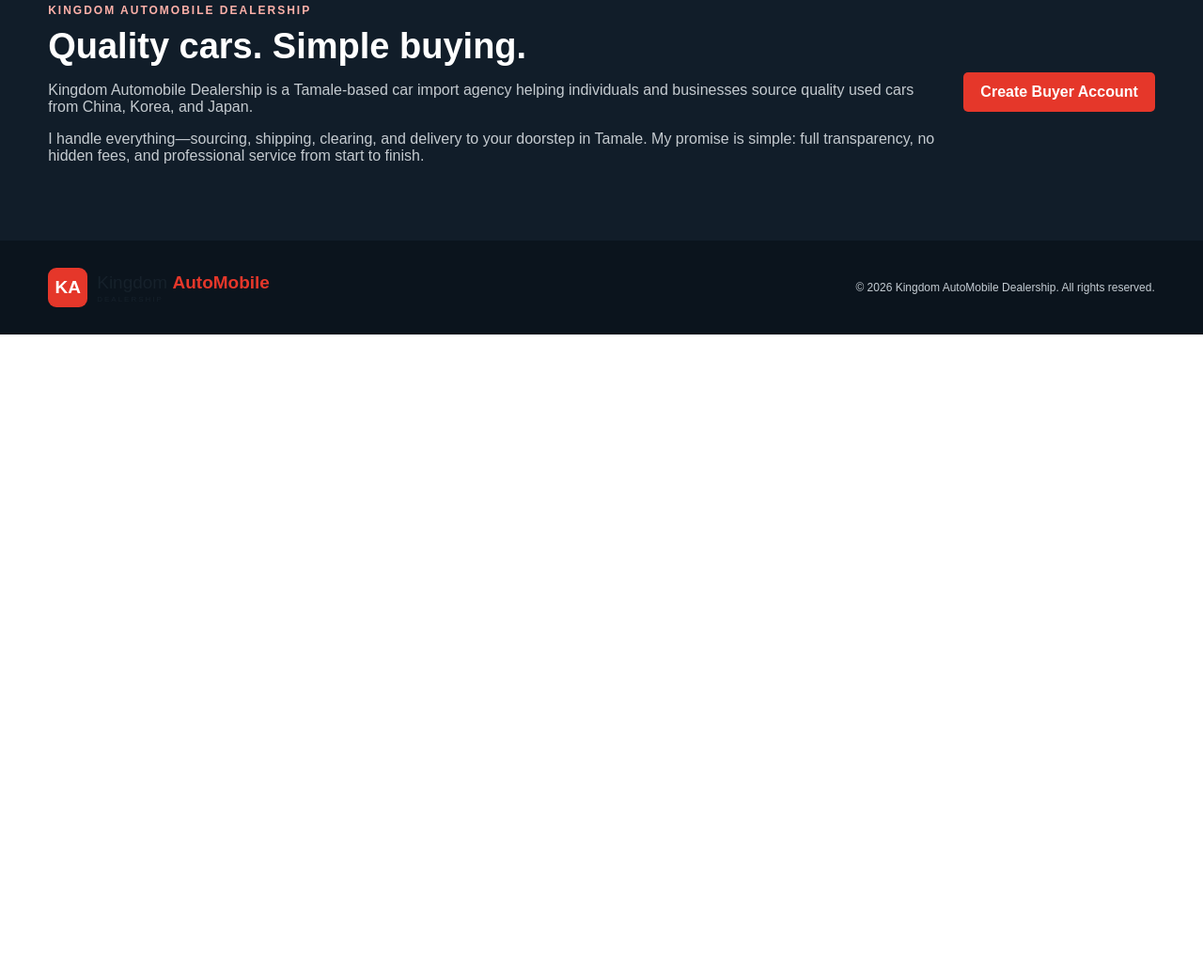
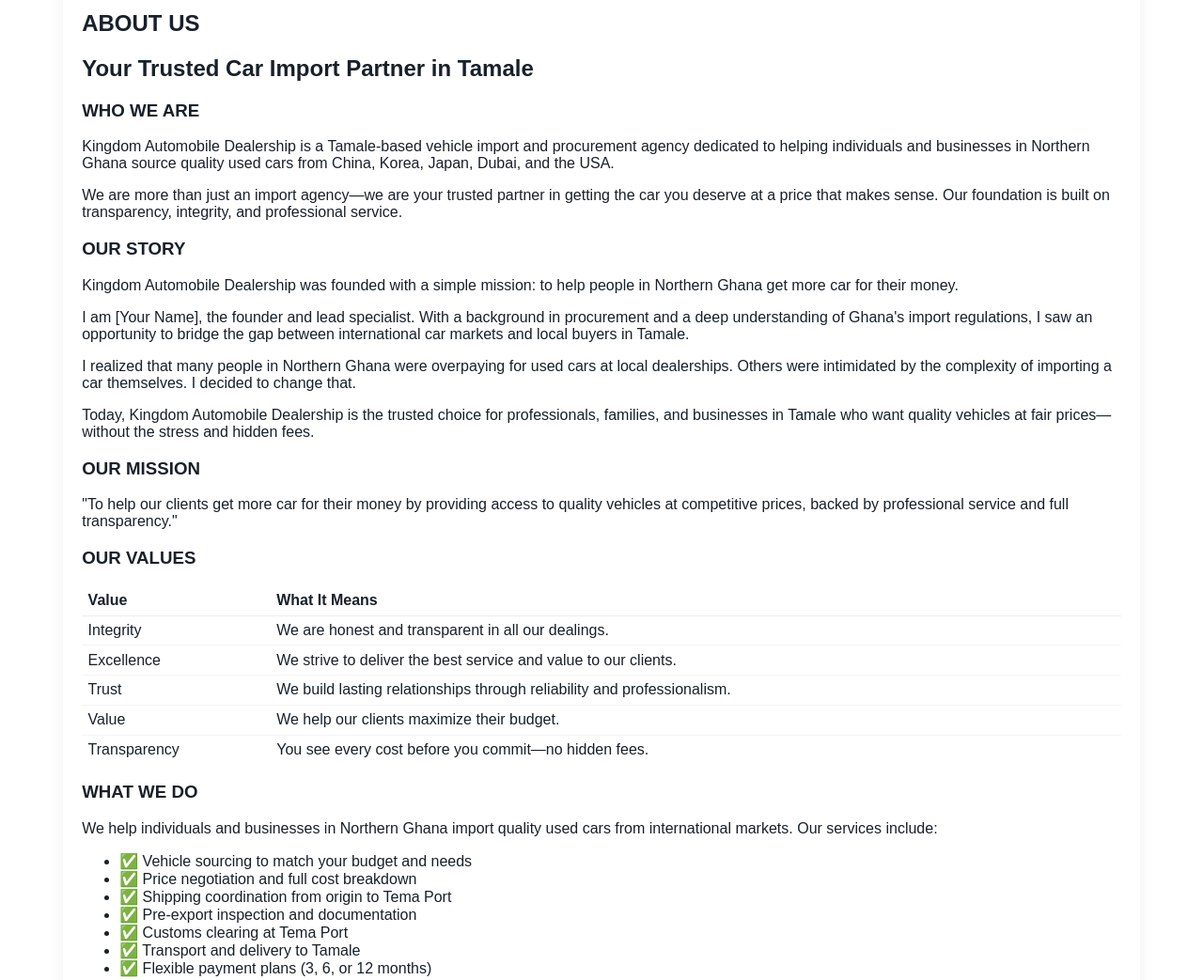
Before and after one commit to junior-3dmund/Kingdom_AutoMobile, a plain HTML site: page about.html in a window 1280 px wide. Shown: the part 137-1180 px from the top of the page at 94% size. Before the commit the page ends 800 px from the top, so only its background shows below. Drawn offline with Linux system fonts and the light colour scheme.

Commit message:
Content: update About Us page with new company details

```diff
--- a/about.html
+++ b/about.html
@@ -19,16 +19,51 @@
   </div>
 </header>
 
-<main class="cta">
-  <section class="container">
-    <div>
-      <p class="eyebrow">KINGDOM AUTOMOBILE DEALERSHIP</p>
-      <h2>Quality cars. Simple buying.</h2>
-      <p>Kingdom Automobile Dealership is a Tamale-based car import agency helping individuals and businesses source quality used cars from China, Korea, and Japan.</p>
-      <p>I handle everything—sourcing, shipping, clearing, and delivery to your doorstep in Tamale. My promise is simple: full transparency, no hidden fees, and professional service from start to finish.</p>
-    </div>
-    <a href="#" class="cta-btn">Create Buyer Account</a>
-  </section>
+<main class="container" style="padding:2rem 1rem;">
+  <article class="panel" style="background:#fff;padding:1.25rem;border-radius:8px;box-shadow:0 6px 18px rgba(17,24,39,0.06);">
+    <h1>ABOUT US</h1>
+    <h2>Your Trusted Car Import Partner in Tamale</h2>
+
+    <h3>WHO WE ARE</h3>
+    <p>Kingdom Automobile Dealership is a Tamale-based vehicle import and procurement agency dedicated to helping individuals and businesses in Northern Ghana source quality used cars from China, Korea, Japan, Dubai, and the USA.</p>
+
+    <p>We are more than just an import agency—we are your trusted partner in getting the car you deserve at a price that makes sense. Our foundation is built on transparency, integrity, and professional service.</p>
+
+    <h3>OUR STORY</h3>
+    <p>Kingdom Automobile Dealership was founded with a simple mission: to help people in Northern Ghana get more car for their money.</p>
+    <p>I am [Your Name], the founder and lead specialist. With a background in procurement and a deep understanding of Ghana's import regulations, I saw an opportunity to bridge the gap between international car markets and local buyers in Tamale.</p>
+    <p>I realized that many people in Northern Ghana were overpaying for used cars at local dealerships. Others were intimidated by the complexity of importing a car themselves. I decided to change that.</p>
+    <p>Today, Kingdom Automobile Dealership is the trusted choice for professionals, families, and businesses in Tamale who want quality vehicles at fair prices—without the stress and hidden fees.</p>
+
+    <h3>OUR MISSION</h3>
+    <p>&quot;To help our clients get more car for their money by providing access to quality vehicles at competitive prices, backed by professional service and full transparency.&quot;</p>
+
+    <h3>OUR VALUES</h3>
+    <table style="width:100%;border-collapse:collapse;margin-bottom:1rem">
+      <thead>
+        <tr><th style="text-align:left;padding:.4rem;border-bottom:1px solid #eee">Value</th><th style="text-align:left;padding:.4rem;border-bottom:1px solid #eee">What It Means</th></tr>
+      </thead>
+      <tbody>
+        <tr><td style="padding:.4rem;border-bottom:1px solid #f4f4f6">Integrity</td><td style="padding:.4rem;border-bottom:1px solid #f4f4f6">We are honest and transparent in all our dealings.</td></tr>
+        <tr><td style="padding:.4rem;border-bottom:1px solid #f4f4f6">Excellence</td><td style="padding:.4rem;border-bottom:1px solid #f4f4f6">We strive to deliver the best service and value to our clients.</td></tr>
+        <tr><td style="padding:.4rem;border-bottom:1px solid #f4f4f6">Trust</td><td style="padding:.4rem;border-bottom:1px solid #f4f4f6">We build lasting relationships through reliability and professionalism.</td></tr>
+        <tr><td style="padding:.4rem;border-bottom:1px solid #f4f4f6">Value</td><td style="padding:.4rem;border-bottom:1px solid #f4f4f6">We help our clients maximize their budget.</td></tr>
+        <tr><td style="padding:.4rem">Transparency</td><td style="padding:.4rem">You see every cost before you commit—no hidden fees.</td></tr>
+      </tbody>
+    </table>
+
+    <h3>WHAT WE DO</h3>
+    <p>We help individuals and businesses in Northern Ghana import quality used cars from international markets. Our services include:</p>
+    <ul>
+      <li>✅ Vehicle sourcing to match your budget and needs</li>
+      <li>✅ Price negotiation and full cost breakdown</li>
+      <li>✅ Shipping coordination from origin to Tema Port</li>
+      <li>✅ Pre-export inspection and documentation</li>
+      <li>✅ Customs clearing at Tema Port</li>
+      <li>✅ Transport and delivery to Tamale</li>
+      <li>✅ Flexible payment plans (3, 6, or 12 months)</li>
+    </ul>
+  </article>
 </main>
 
 <footer><div class="container footer"><div class="brand"><span class="brand-mark">KA</span><span>Kingdom <b>AutoMobile</b><small>DEALERSHIP</small></span></div><p>© 2026 Kingdom AutoMobile Dealership. All rights reserved.</p></div></footer>
```
